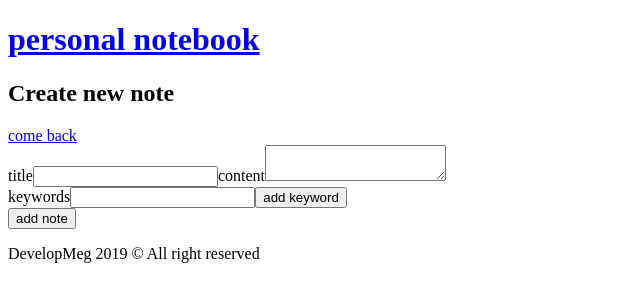
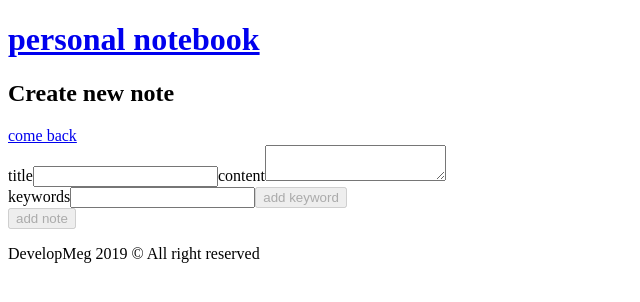
Before and after one commit to DevelopMeg/personal-notebook, a React (Create React App) app: page /new-note in a window 1280 px wide. Shown: the top 302 px of the page, without its empty margins (0-640 px from the left). Built offline with nearby package versions, Linux system fonts and the light colour scheme.

Commit message:
create function handle add note & keywords

```diff
--- a/src/components/main-components/RouteSections.js
+++ b/src/components/main-components/RouteSections.js
@@ -16,6 +16,8 @@ class RouteSections extends Component {
       keywordsNote: "",
       keywordsList: [],
     },
+    statusAddNote: false,
+    notesList: [],
   };
 
   // handle label
@@ -32,6 +34,71 @@ class RouteSections extends Component {
     }));
   };
 
+  // add note
+
+  handleAddNote = (e) => {
+    e.preventDefault();
+
+    const { titleNote, contentNote, keywordsList } = this.state.infoNote;
+
+    const generateId = Math.random().toString(36).substr(2, 9);
+
+    const date = new Date();
+    const noteDate = date.toLocaleString();
+
+    let notesList = [...this.state.notesList];
+
+    notesList.push({
+      id: generateId,
+      title: `${titleNote}`,
+      content: `${contentNote}`,
+      keywords: `${keywordsList}`,
+      date: noteDate,
+    });
+
+    this.setState((prevState) => ({
+      infoNote: {
+        ...prevState.infoNote,
+        titleNote: "",
+        contentNote: "",
+        keywordsList: [],
+      },
+      statusAddNote: true,
+      notesList,
+    }));
+  };
+
+  // add keyword to note
+
+  handleAddKeyword = (e) => {
+    e.preventDefault();
+
+    const keywordsList = [...this.state.infoNote.keywordsList];
+
+    keywordsList.push(`#${this.state.infoNote.keywordsNote}`);
+
+    this.setState((prevState) => ({
+      infoNote: {
+        ...prevState.infoNote,
+        keywordsNote: "",
+        keywordsList,
+      },
+    }));
+  };
+
+  // clear
+
+  clearField = () => {
+    this.setState((prevState) => ({
+      infoNote: {
+        ...prevState.infoNote,
+        titleNote: "",
+        contentNote: "",
+        keywordsList: [],
+      },
+    }));
+  };
+
   render() {
     return (
       <Switch>
@@ -43,6 +110,9 @@ class RouteSections extends Component {
               <CreateNote
                 infoNote={this.state.infoNote}
                 handleChangeValueInfoNote={this.handleChangeValueInfoNote}
+                handleAddNote={this.handleAddNote}
+                handleAddKeyword={this.handleAddKeyword}
+                clearField={this.clearField}
               />
             );
           }}
--- a/src/components/route-components/CreateNote.js
+++ b/src/components/route-components/CreateNote.js
@@ -7,8 +7,10 @@ const CreateNote = (props) => {
   return (
     <section>
       <h2>Create new note</h2>
-      <NavLink to="/">come back</NavLink>
-      <form>
+      <NavLink to="/" onClick={props.clearField}>
+        come back
+      </NavLink>
+      <form onSubmit={props.handleAddNote}>
         <label htmlFor="title">title</label>
         <input
           type="text"
@@ -34,11 +36,22 @@ const CreateNote = (props) => {
             onChange={props.handleChangeValueInfoNote}
             value={keywordsNote}
           />
-          <button>add keyword</button>
+          <button
+            onClick={props.handleAddKeyword}
+            disabled={keywordsNote.length === 0 ? true : false}
+          >
+            add keyword
+          </button>
           <div className="keyword-list">{keywordsList}</div>
         </div>
 
-        <input type="submit" value="add note" />
+        <input
+          type="submit"
+          value="add note"
+          disabled={
+            titleNote.length === 0 || contentNote.length === 0 ? true : false
+          }
+        />
       </form>
     </section>
   );
```
